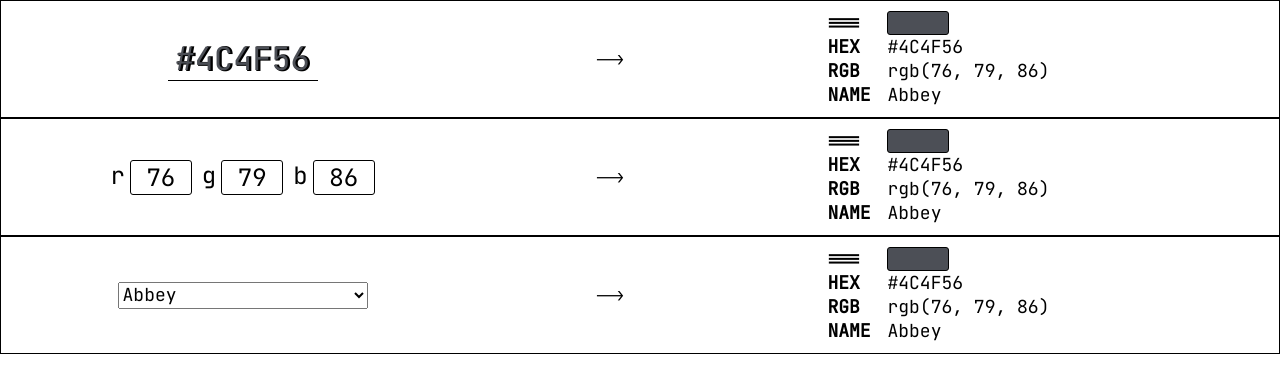
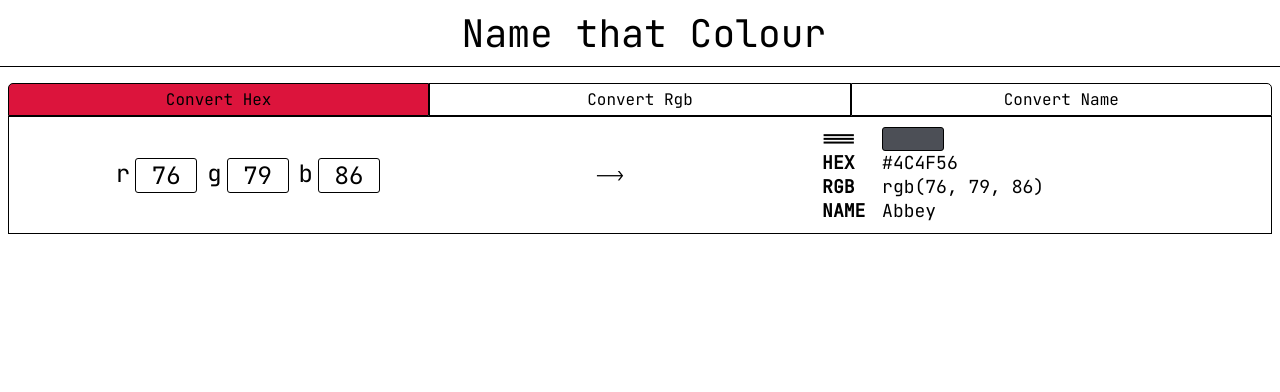
Before and after one commit to catchthirtythree/colour-naming, a React (Create React App) app in the folder cn-gui/: page / in a window 1280 px wide. Shown: the top 392 px of the page. Built offline with nearby package versions, Linux system fonts and the light colour scheme.

Commit message:
Add basic styling and routing to the App page.

```diff
--- a/cn-gui/src/components/App.css
+++ b/cn-gui/src/components/App.css
@@ -2,3 +2,62 @@ div#App_container {
   display: flex;
   flex-direction: column;
 }
+
+div#App_container div#header {
+  border-bottom: 1px solid black;
+  font-size: 38px;
+  padding: 8px;
+  padding-left: 16px;
+  text-align: center;
+}
+
+div#App_container div#content {
+  margin: 8px;
+  margin-top: 16px;
+}
+
+div#App_container div#content div#routing {
+  display: flex;
+  flex-direction: row;
+}
+
+div#App_container div#content div#routing div.route {
+  flex: 1;
+
+  border: 1px solid black;
+  cursor: pointer;
+  padding: 5px;
+  text-align: center;
+}
+
+div#App_container div#content div#routing div.route[data-selected="true"]:nth-child(1) {
+  background-color: #dc143c;
+}
+
+div#App_container div#content div#routing div.route[data-selected="true"]:nth-child(2) {
+  background-color: #228b22;
+}
+
+div#App_container div#content div#routing div.route[data-selected="true"]:nth-child(3) {
+  background-color: #0000ff;
+}
+
+div#App_container div#content div#routing div.route:nth-child(1):hover {
+  background-color: #dc143ca0;
+}
+
+div#App_container div#content div#routing div.route:nth-child(2):hover {
+  background-color: #228b22a0;
+}
+
+div#App_container div#content div#routing div.route:nth-child(3):hover {
+  background-color: #0000ffa0;
+}
+
+div#App_container div#content div#routing div.route:first-child {
+  border-top-left-radius: 5px;
+}
+
+div#App_container div#content div#routing div.route:last-child {
+  border-top-right-radius: 5px;
+}
--- a/cn-gui/src/components/App.tsx
+++ b/cn-gui/src/components/App.tsx
@@ -1,4 +1,9 @@
-import { ReactElement } from "react";
+import { ReactElement, useState } from "react";
+import {
+  BrowserRouter as Router,
+  Route,
+  Routes,
+} from "react-router-dom";
 
 import "./App.css";
 import { Hex } from "./Hex";
@@ -6,11 +11,57 @@ import { Name } from "./Name";
 import { Rgb } from "./Rgb";
 
 export function App(): ReactElement<any, any> {
+  const path = window.location.pathname;
+
+  console.log(path);
+
   return (
     <div id="App_container">
-      <Hex />
-      <Rgb />
-      <Name />
+      <div id="header">
+        Name that Colour
+      </div>
+
+      <div id="content">
+        <div id="routing">
+          <div
+            className="route"
+            data-selected={ path === '/' || path === '/hex' }
+            onClick={(event) => {
+              window.location.href = '/hex';
+            }}>
+            Convert Hex
+          </div>
+
+          <div
+            className="route"
+            data-selected={ path === '/rgb' }
+            onClick={(event) => {
+              window.location.href = '/rgb';
+            }}>
+            Convert Rgb
+          </div>
+
+          <div
+            className="route"
+            data-selected={ path === '/name' }
+            onClick={(event) => {
+              window.location.href = '/name';
+            }}>
+            Convert Name
+          </div>
+        </div>
+
+        {/* @TODO(michael): Make the routes work along with the routing links. */}
+
+        <Router>
+          <Routes>
+            <Route path="/" element={<Rgb />} />
+            <Route path="/hex" element={<Hex />} />
+            <Route path="/rgb" element={<Rgb />} />
+            <Route path="/name" element={<Name />} />
+          </Routes>
+        </Router>
+      </div>
     </div>
   );
 }
```
